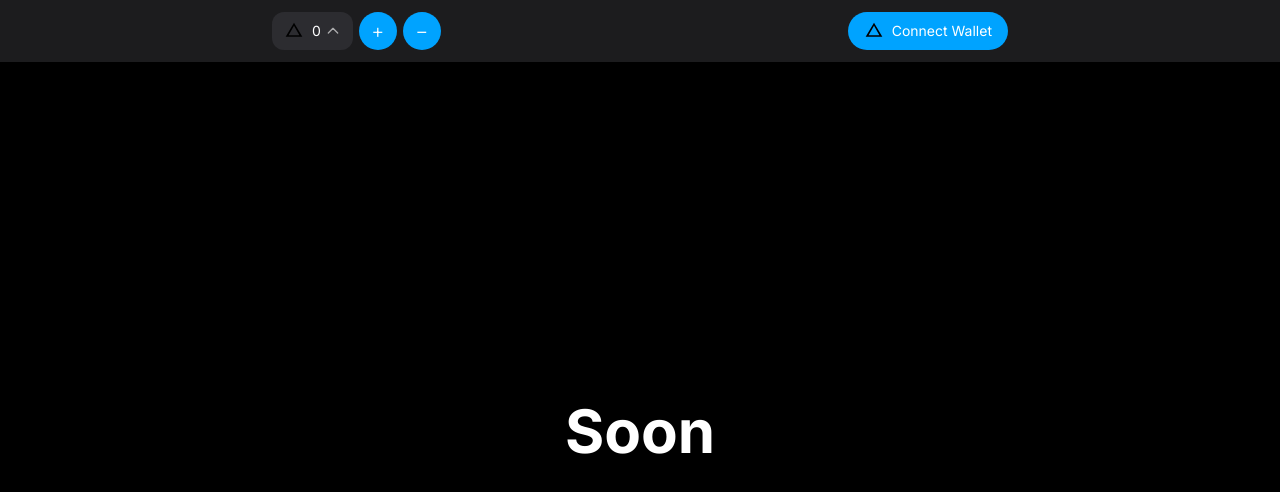
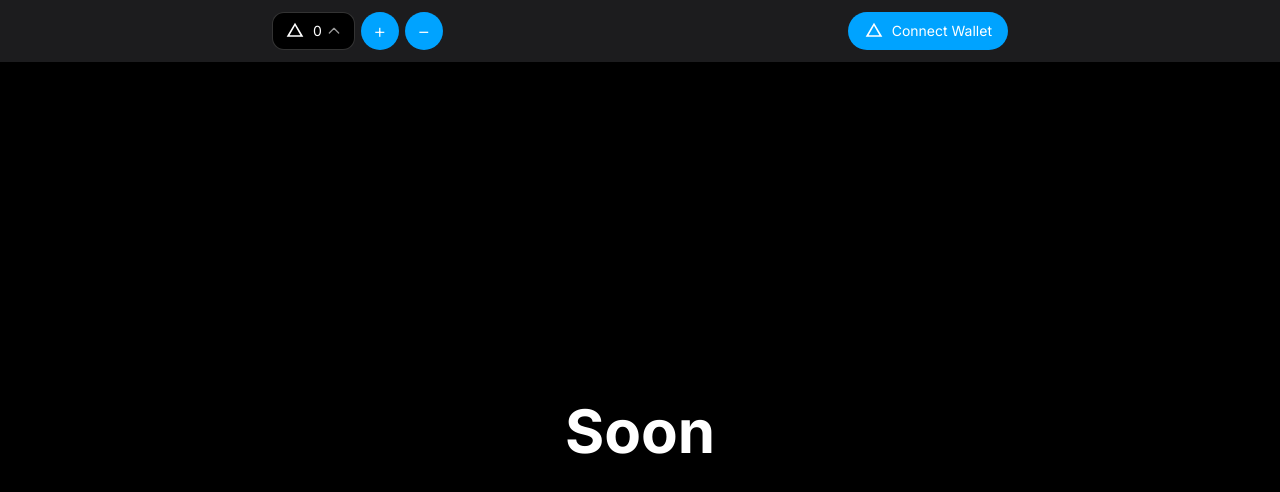
Before and after one commit to useriiefokrjkgjrkgkgkjkg/mini-app-nft, a Next.js app: page / in a window 1280 px wide. Shown: the top 492 px of the page. Built offline with nearby package versions, Linux system fonts and the light colour scheme.

Commit message:
Update panel styles: white icons and black background with border

```diff
--- a/app/page.tsx
+++ b/app/page.tsx
@@ -34,8 +34,8 @@ export default function Home() {
         <div className="max-w-3xl w-full flex items-center justify-between px-4 py-1">
           <div className="flex items-center gap-1.5">
             {/* Логотип и счетчик */}
-            <div className="flex items-center bg-[#2c2c30] rounded-xl h-[38px] px-3">
-              <svg className="w-5 h-5" viewBox="0 0 24 24" fill="#000000">
+            <div className="flex items-center bg-black border border-white/20 rounded-xl h-[38px] px-3">
+              <svg className="w-5 h-5" viewBox="0 0 24 24" fill="white">
                 <path d="M12 2L2 19h20L12 2zm0 3.8L18.5 17H5.5L12 5.8z"/>
               </svg>
               <span className="text-white text-sm ml-2 mr-1">0</span>
@@ -55,7 +55,7 @@ export default function Home() {
 
           {/* Кнопка Connect Wallet */}
           <button className="bg-[#00A3FF] text-white h-[38px] px-4 rounded-full flex items-center gap-2 text-sm">
-            <svg className="w-5 h-5" viewBox="0 0 24 24" fill="#000000">
+            <svg className="w-5 h-5" viewBox="0 0 24 24" fill="white">
               <path d="M12 2L2 19h20L12 2zm0 3.8L18.5 17H5.5L12 5.8z"/>
             </svg>
             Connect Wallet
```
